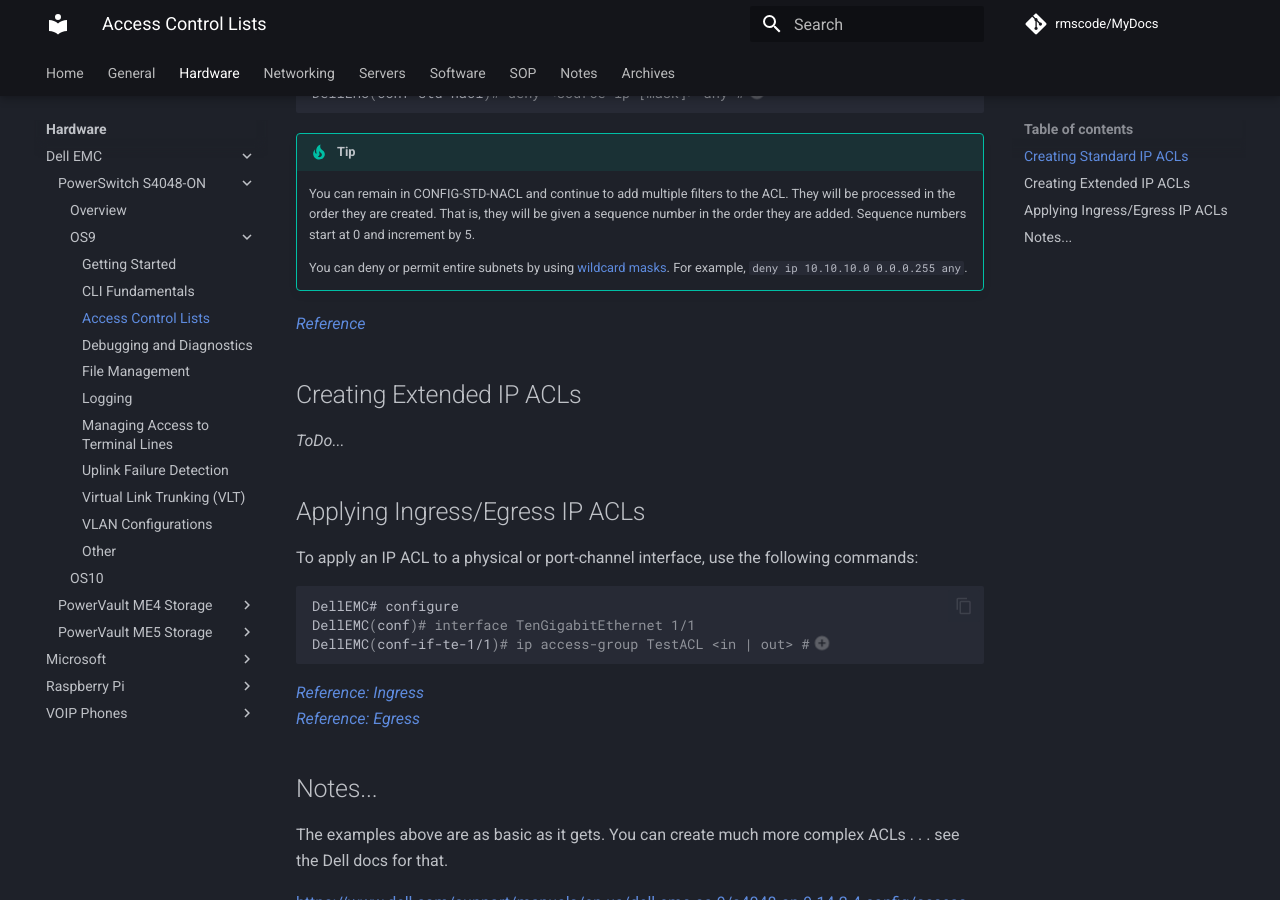
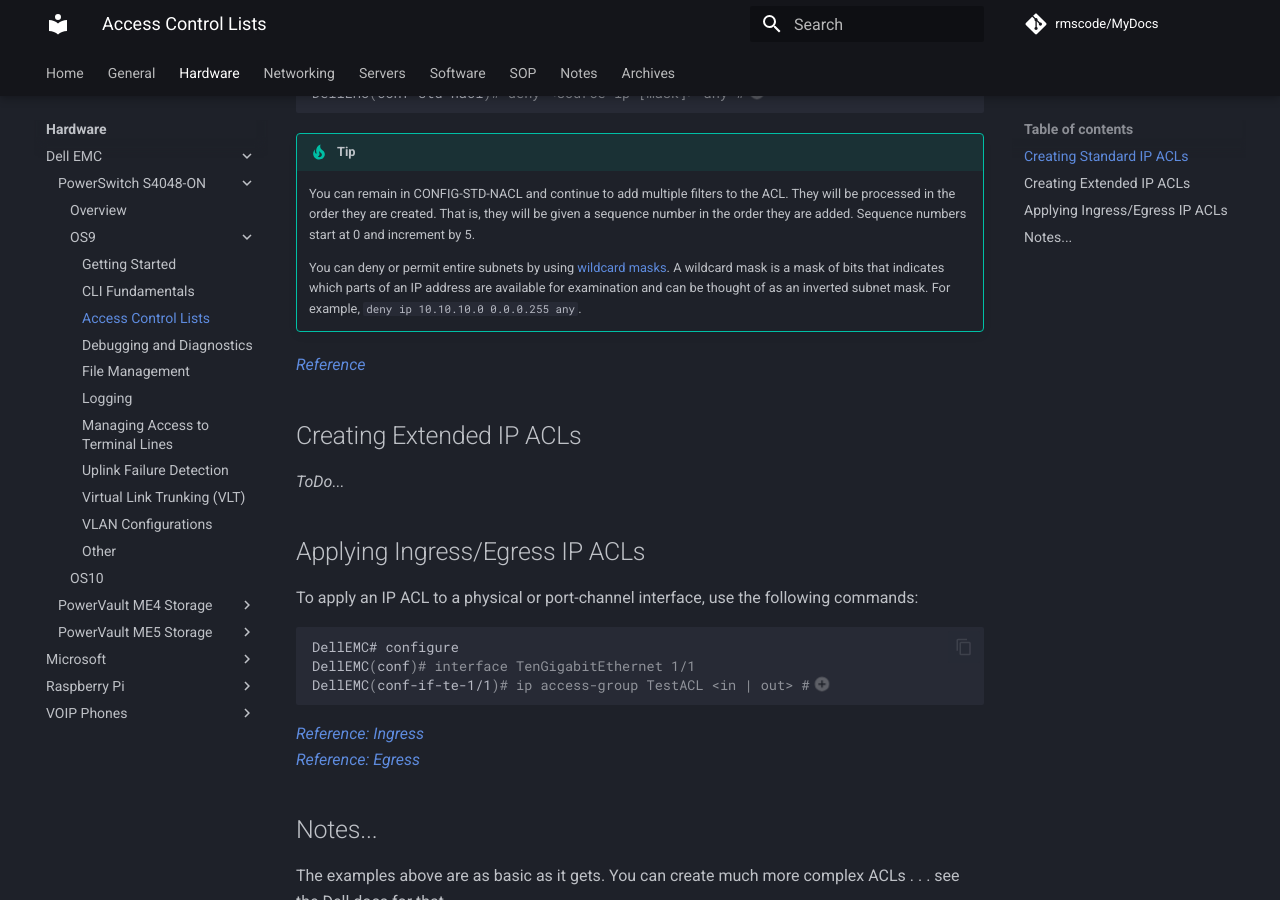
Before and after one commit to rmscode/binary-garden, an MkDocs documentation site: the page built from docs/hardware/dell-emc/S4048-ON/os9-acls.md, in a window 1280 px wide and 900 px high, scrolled down 752 px. Built offline with MkDocs 1.6.1 and Material for MkDocs 9.7.7, drawn with Linux system fonts in a browser that asks for light colours; comment, search, counter and statistics services are not loaded.

Commit message:
Chore: Fix broken links

```diff
--- a/docs/hardware/dell-emc/S4048-ON/os9-acls.md
+++ b/docs/hardware/dell-emc/S4048-ON/os9-acls.md
@@ -29,7 +29,7 @@
 
     You can remain in CONFIG-STD-NACL and continue to add multiple filters to the ACL. They will be processed in the order they are created. That is, they will be given a sequence number in the order they are added. Sequence numbers start at 0 and increment by 5.
 
-    You can deny or permit entire subnets by using [wildcard masks](../../../networking/subnetting.md#wilcard-mask "A wildcard mask is a mask of bits that indicates which parts of an IP address are available for examination and can be thought of as an inverted subnet mask."). For example, `deny ip 10.10.10.0 0.0.0.255 any`.
+    You can deny or permit entire subnets by using [wildcard masks](../../../networking/subnetting.md#wildcard-mask). A wildcard mask is a mask of bits that indicates which parts of an IP address are available for examination and can be thought of as an inverted subnet mask. For example, `deny ip 10.10.10.0 0.0.0.255 any`.
 
 [*Reference*](https://www.dell.com/support/manuals/en-us/dell-emc-os-9/s4048-on-9.14.2.4-config/configuring-a-standard-ip-acl-filter?guid=guid-c121caa8-f5b2-413b-9cf3-4fc078373231&lang=en-us)
 
```
Also changed, not shown: docs/hardware/raspberry-pi/dietpi.md (+0 -2 lines).
